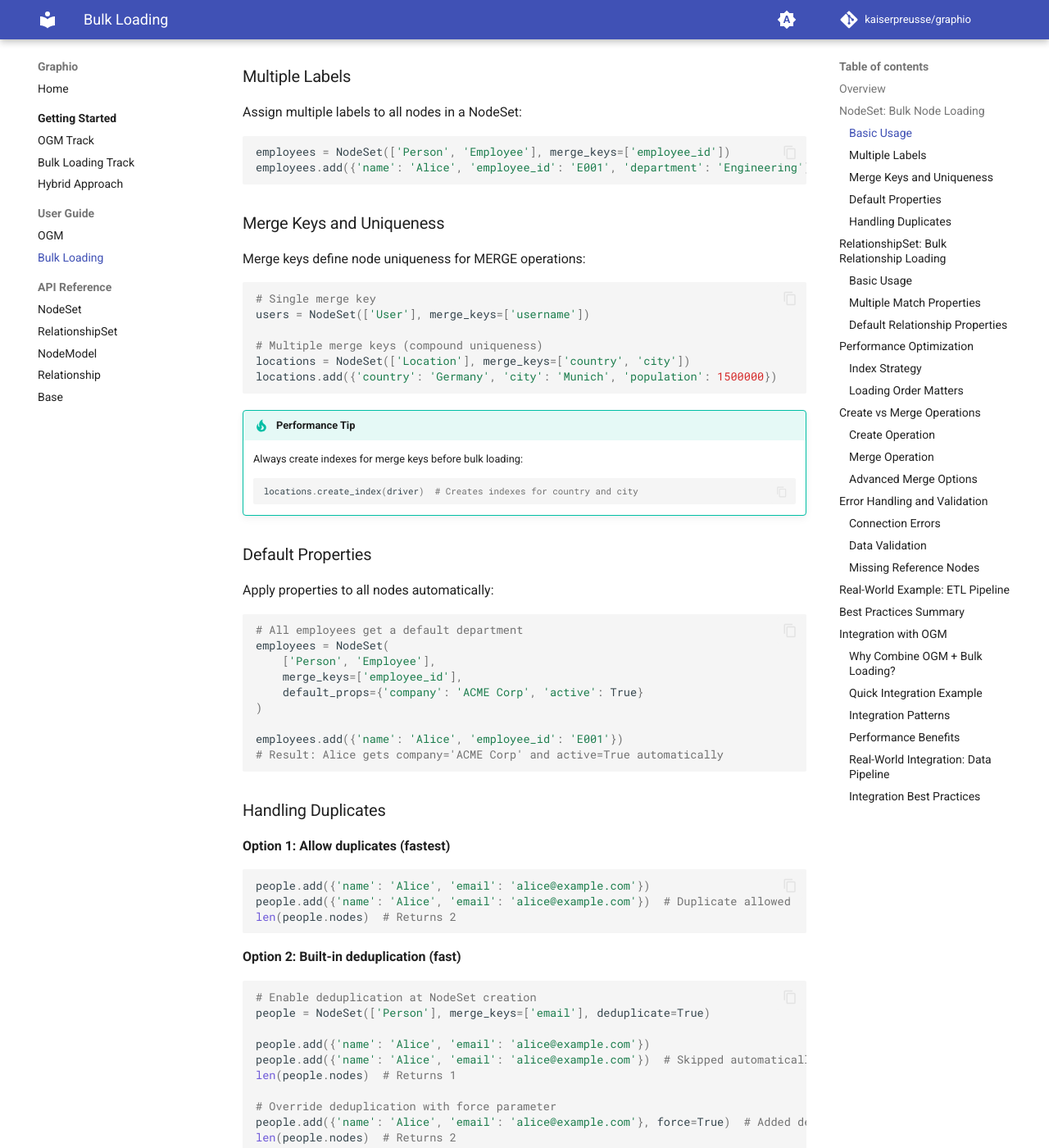
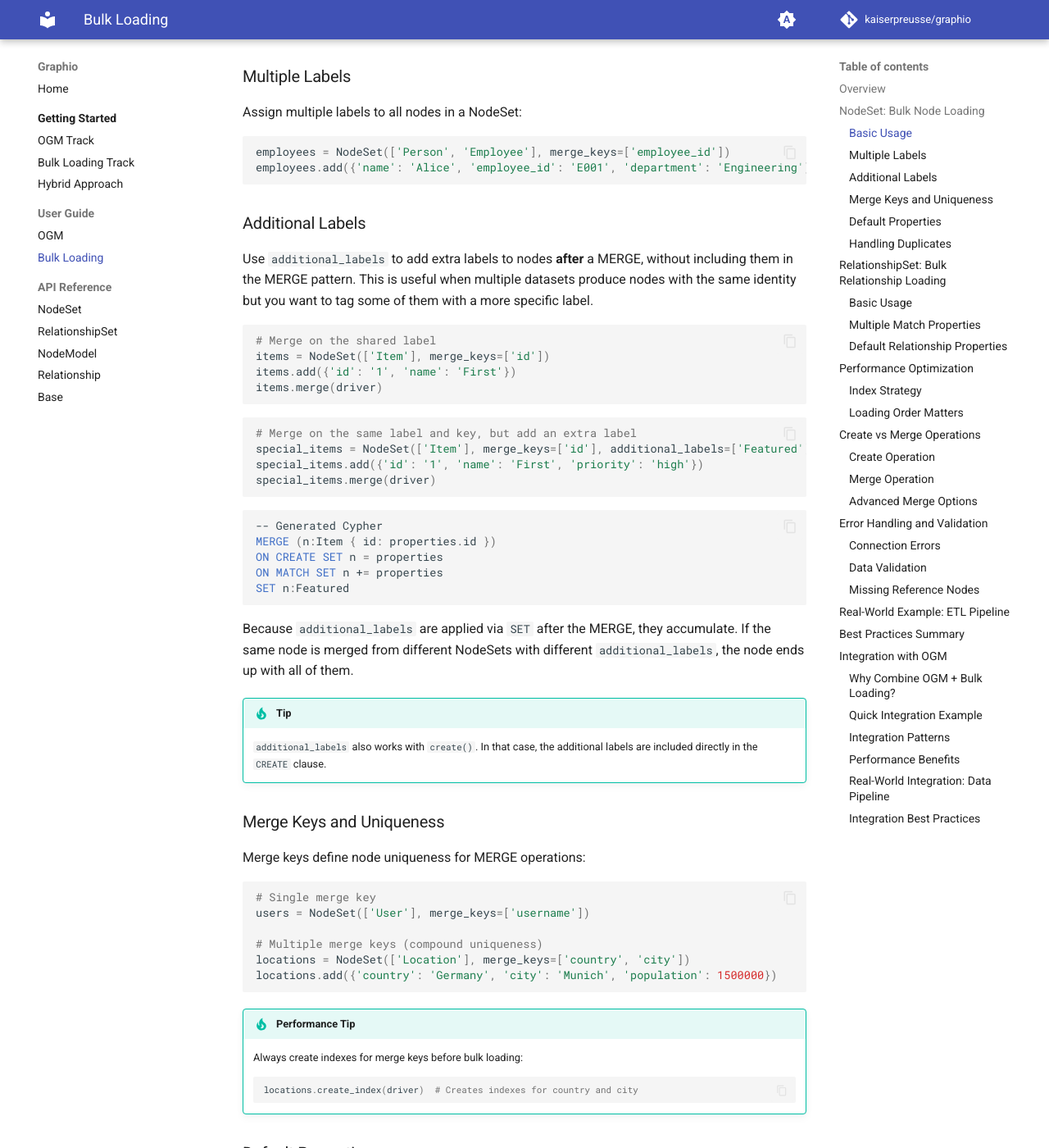
Before and after one commit to kaiserpreusse/graphio, an MkDocs documentation site: the page built from docs/details/bulk.md, in a window 1280 px wide and 1400 px high, scrolled down 1110 px. Shown: the whole window at 82% size. Built offline with MkDocs 1.6.1 and Material for MkDocs 9.7.7, drawn with Linux system fonts in a browser that asks for light colours; comment, search, counter and statistics services are not loaded.

Commit message:
document 'additional labels'

````diff
--- a/docs/details/bulk.md
+++ b/docs/details/bulk.md
@@ -48,6 +48,37 @@ Assign multiple labels to all nodes in a NodeSet:
 employees = NodeSet(['Person', 'Employee'], merge_keys=['employee_id'])
 employees.add({'name': 'Alice', 'employee_id': 'E001', 'department': 'Engineering'})
 ```
+
+### Additional Labels
+
+Use `additional_labels` to add extra labels to nodes **after** a MERGE, without including them in the MERGE pattern. This is useful when multiple datasets produce nodes with the same identity but you want to tag some of them with a more specific label.
+
+```python
+# Merge on the shared label
+items = NodeSet(['Item'], merge_keys=['id'])
+items.add({'id': '1', 'name': 'First'})
+items.merge(driver)
+```
+
+```python
+# Merge on the same label and key, but add an extra label
+special_items = NodeSet(['Item'], merge_keys=['id'], additional_labels=['Featured'])
+special_items.add({'id': '1', 'name': 'First', 'priority': 'high'})
+special_items.merge(driver)
+```
+
+```cypher
+-- Generated Cypher
+MERGE (n:Item { id: properties.id })
+ON CREATE SET n = properties
+ON MATCH SET n += properties
+SET n:Featured
+```
+
+Because `additional_labels` are applied via `SET` after the MERGE, they accumulate. If the same node is merged from different NodeSets with different `additional_labels`, the node ends up with all of them.
+
+!!! tip
+    `additional_labels` also works with `create()`. In that case, the additional labels are included directly in the `CREATE` clause.
 
 ### Merge Keys and Uniqueness
 
````
